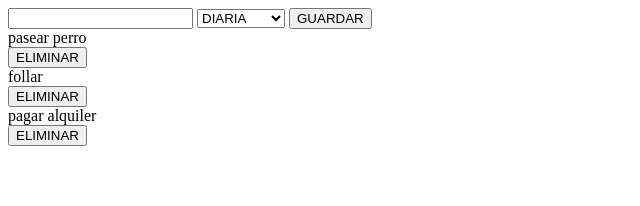
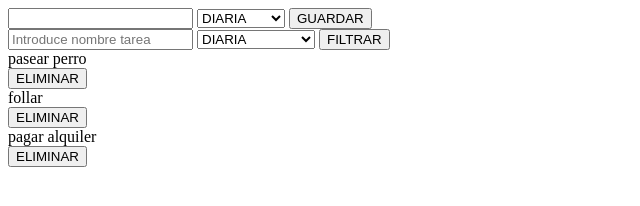
Before and after one commit to SERGI8512/practica_todo, a plain HTML site: page practica_todo/index.html in a window 1280 px wide. Shown: the whole page, without its empty margins (0-640 px from the left). Drawn offline with Linux system fonts and the light colour scheme.

Commit message:
finalizar botones filtrado prioridad y nombre

```diff
--- a/practica_todo/index.html
+++ b/practica_todo/index.html
@@ -1,5 +1,6 @@
 <!DOCTYPE html>
 <html lang="es">
+
 <head>
     <meta charset="UTF-8">
     <meta http-equiv="X-UA-Compatible" content="IE=edge">
@@ -8,6 +9,7 @@
     <link rel="stylesheet" href="css/style.css">
 
 </head>
+
 <body>
 
 
@@ -16,10 +18,20 @@
             <input id="inputForm" type="text">
             <select id="selectForm" name="select">
                 <option value="diaria" selected>DIARIA</option>
-            <option value="urgente" >URGENTE</option>
+                <option value="urgente">URGENTE</option>
                 <option value="mensual">MENSUAL</option>
             </select>
             <button id="btn" onclick="createForm()">GUARDAR</button>
+        </div>
+        <div>
+            <input type="text" id="inputFilter" placeholder="Introduce nombre tarea">
+            <select id="selectTarea" name="Seleccionar Prioridad">
+                <option value="" selected>SELECCIONAR</option>
+                <option value="diaria" selected>DIARIA</option>
+                <option value="urgente">URGENTE</option>
+                <option value="mensual">MENSUAL</option>
+            </select>
+            <button id="btnFiltrar" onclick="filtrarTareas()">FILTRAR</button>
         </div>
         <div id="sectionTareas">
             <!-- <article>TAREA1
@@ -34,4 +46,5 @@
 
     <script src="js/logic.js"></script>
 </body>
+
 </html>
--- a/practica_todo/js/logic.js
+++ b/practica_todo/js/logic.js
@@ -4,28 +4,28 @@ let sectionForm = document.querySelector('#sectionForm');
 
 tareas = [
     {
-        idTarea : 0, titulo : "pasear perro", prioridad : "diaria"
+        idTarea: 0, titulo: "pasear perro", prioridad: "diaria"
     },
     {
-        idTarea : 1, titulo : "follar", prioridad : "urgente"
+        idTarea: 1, titulo: "follar", prioridad: "urgente"
     },
     {
-        idTarea : 2, titulo : "pagar alquiler", prioridad : "mensual"
+        idTarea: 2, titulo: "pagar alquiler", prioridad: "urgente"
     }
 ]
 
-function printTareas(){
+function printTareas() {
     tareas.forEach(tarea => (
         sectionTareas.innerHTML += `<article>${tarea.titulo}</article>
         <button id="btnDelet" onclick="deleteTarea(${tarea.idTarea})">ELIMINAR</button>`
     ))
 }
 
-function createForm(){
+function createForm() {
     let inputForm = document.querySelector('#inputForm');
     let selectForm = document.querySelector('#selectForm');
 
-    let nuevaTarea = {idTarea: (tareas[tareas.length -1].idTarea + 1), titulo: inputForm.value, prioridad:selectForm.value}
+    let nuevaTarea = { idTarea: (tareas[tareas.length - 1] ? tareas[tareas.length - 1].idTarea + 1 : 1), titulo: inputForm.value, prioridad: selectForm.value }
     tareas.push(nuevaTarea)
     sectionTareas.innerHTML = ""
     tareas.forEach(tarea => (
@@ -34,9 +34,9 @@ function createForm(){
     ))
 }
 
-function deleteTarea(idTarea){
+function deleteTarea(idTarea) {
 
-let tarea = tareas.find( tarea => tarea.idTarea === idTarea );
+    let tarea = tareas.find(tarea => tarea.idTarea === idTarea);
     positionTarea = tareas.indexOf(tarea)
     tareas.splice(positionTarea, 1)
     sectionTareas.innerHTML = ""
@@ -45,4 +45,17 @@ tareas.forEach(tarea => (
     <button id="btnDelet" onclick="deleteTarea(${tarea.idTarea})">ELIMINAR</button>`
     ))
 }
+
+function filtrarTareas() {
+    let selectFiltroValue = document.querySelector('#selectTarea').value;
+    let inputFiltroValue = document.querySelector('#inputFilter').value;
+    let tareasFiltradas = tareas.filter(tarea => tarea.prioridad.includes(selectFiltroValue));
+    tareasFiltradas = tareasFiltradas.filter(tarea => tarea.titulo.includes(inputFiltroValue));
+
+    sectionTareas.innerHTML = ""
+    tareasFiltradas.forEach(tarea => (
+        sectionTareas.innerHTML += `<article>${tarea.titulo}</article>
+    <button id="btnDelet" onclick="deleteTarea(${tarea.idTarea})">ELIMINAR</button>`
+    ))
+}
 printTareas();
```
Also changed, not shown: 2 other files. Lines whose indentation alone changed are shown as unchanged.
